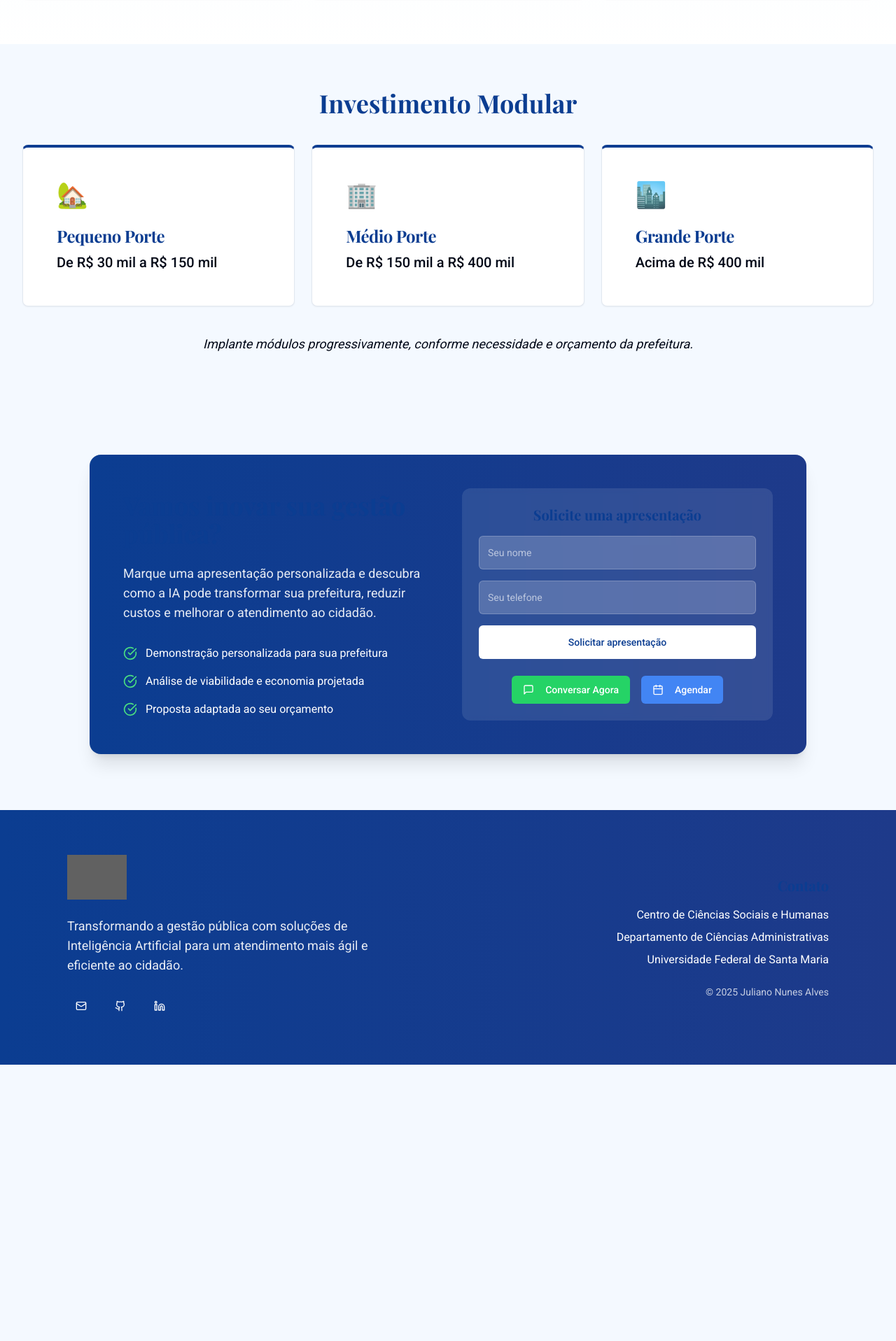
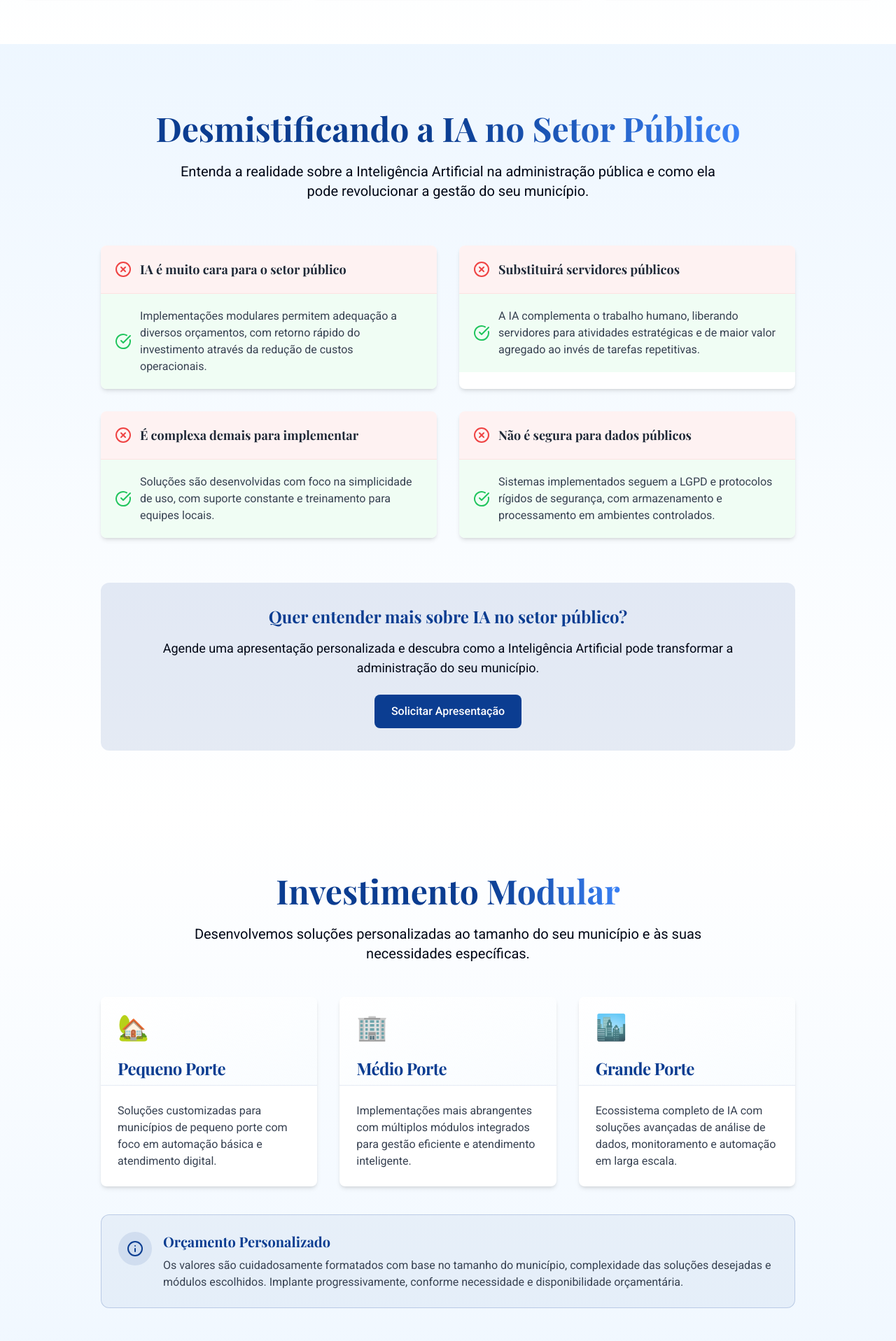
Before and after one commit to betjuliano/prefeitura-ia-transforma, a React (Vite) app: page / in a window 1280 px wide. Shown: the part 3043-4960 px from the top of the page at 70% size. Before the commit the page ends 4565 px from the top, so only its background shows below. Built offline with nearby package versions, Linux system fonts and the light colour scheme; grey boxes are pictures that could not be loaded.

Commit message:
feat: Implement investment section changes
- Remove investment values and add explanation about modular investment.
- Add a CTA for scheduling a presentation.
- Include a section to demystify AI in the public sector.

```diff
--- /dev/null
+++ b/src/components/DemystifyingAISection.tsx
@@ -0,0 +1,77 @@
+
+import React from 'react';
+import { Card, CardContent } from '@/components/ui/card';
+import { CheckCircle, XCircle } from 'lucide-react';
+
+const DemystifyingAISection: React.FC = () => {
+  const myths = [
+    {
+      myth: "IA é muito cara para o setor público",
+      reality: "Implementações modulares permitem adequação a diversos orçamentos, com retorno rápido do investimento através da redução de custos operacionais."
+    },
+    {
+      myth: "Substituirá servidores públicos",
+      reality: "A IA complementa o trabalho humano, liberando servidores para atividades estratégicas e de maior valor agregado ao invés de tarefas repetitivas."
+    },
+    {
+      myth: "É complexa demais para implementar",
+      reality: "Soluções são desenvolvidas com foco na simplicidade de uso, com suporte constante e treinamento para equipes locais."
+    },
+    {
+      myth: "Não é segura para dados públicos",
+      reality: "Sistemas implementados seguem a LGPD e protocolos rígidos de segurança, com armazenamento e processamento em ambientes controlados."
+    }
+  ];
+
+  return (
+    <section id="demystifying-ai" className="section py-24 bg-gradient-to-b from-gov-lightBlue/30 to-white">
+      <div className="max-w-5xl mx-auto px-4">
+        <h2 className="text-4xl md:text-5xl font-bold text-center mb-6">
+          Desmistificando a <span className="text-transparent bg-clip-text bg-gradient-to-r from-gov-blue to-blue-500">IA no Setor Público</span>
+        </h2>
+
+        <p className="text-xl text-center mb-16 max-w-3xl mx-auto">
+          Entenda a realidade sobre a Inteligência Artificial na administração pública e como ela pode
+          revolucionar a gestão do seu município.
+        </p>
+
+        <div className="grid grid-cols-1 lg:grid-cols-2 gap-8">
+          {myths.map((item, index) => (
+            <Card key={index} className="overflow-hidden border-none shadow-md hover:shadow-xl transition-all duration-300">
+              <CardContent className="p-0">
+                <div className="bg-red-50 p-5 border-b border-red-100 flex items-center gap-3">
+                  <XCircle className="text-red-500 h-6 w-6 flex-shrink-0" />
+                  <h3 className="font-bold text-gray-800 text-lg">{item.myth}</h3>
+                </div>
+                <div className="bg-green-50 p-5 flex items-center gap-3">
+                  <CheckCircle className="text-green-500 h-6 w-6 flex-shrink-0" />
+                  <p className="text-gray-700">{item.reality}</p>
+                </div>
+              </CardContent>
+            </Card>
+          ))}
+        </div>
+
+        <div className="mt-16 p-8 bg-gov-blue/10 rounded-xl text-center">
+          <h3 className="text-2xl font-bold text-gov-blue mb-4">
+            Quer entender mais sobre IA no setor público?
+          </h3>
+          <p className="text-lg mb-6">
+            Agende uma apresentação personalizada e descubra como a Inteligência Artificial
+            pode transformar a administração do seu município.
+          </p>
+          <div className="flex flex-col sm:flex-row gap-4 justify-center">
+            <a
+              href="#cta"
+              className="inline-flex items-center justify-center px-6 py-3 bg-gov-blue text-white font-medium rounded-lg hover:bg-blue-700 transition-colors"
+            >
+              Solicitar Apresentação
+            </a>
+          </div>
+        </div>
+      </div>
+    </section>
+  );
+};
+
+export default DemystifyingAISection;
--- a/src/components/InvestmentSection.tsx
+++ b/src/components/InvestmentSection.tsx
@@ -1,47 +1,67 @@
 
 import React from 'react';
 import { Card, CardContent, CardHeader, CardTitle } from '@/components/ui/card';
+import { ArrowRight, Info } from 'lucide-react';
 
 const investments = [
   {
     title: "Pequeno Porte",
-    range: "De R$ 30 mil a R$ 150 mil",
+    description: "Soluções customizadas para municípios de pequeno porte com foco em automação básica e atendimento digital.",
     icon: "🏡"
   },
   {
     title: "Médio Porte",
-    range: "De R$ 150 mil a R$ 400 mil",
+    description: "Implementações mais abrangentes com múltiplos módulos integrados para gestão eficiente e atendimento inteligente.",
     icon: "🏢"
   },
   {
     title: "Grande Porte",
-    range: "Acima de R$ 400 mil",
+    description: "Ecossistema completo de IA com soluções avançadas de análise de dados, monitoramento e automação em larga escala.",
     icon: "🏙️"
   }
 ];
 
 const InvestmentSection: React.FC = () => {
   return (
-    <section className="section">
-      <h2 className="section-title">Investimento Modular</h2>
+    <section id="investment" className="section py-20 bg-gradient-to-b from-white to-gov-lightBlue/20">
+      <div className="max-w-5xl mx-auto px-4">
+        <h2 className="text-4xl md:text-5xl font-bold text-gov-blue mb-6 text-center">
+          Investimento <span className="text-transparent bg-clip-text bg-gradient-to-r from-gov-blue to-blue-500">Modular</span>
+        </h2>
 
-      <div className="card-grid">
+        <p className="text-xl text-center mb-12 max-w-3xl mx-auto">
+          Desenvolvemos soluções personalizadas ao tamanho do seu município e às suas necessidades específicas.
+        </p>
+
+        <div className="grid grid-cols-1 md:grid-cols-3 gap-8">
           {investments.map((investment, index) => (
-          <Card key={index} className="feature-card border-t-4 border-t-gov-blue">
-            <CardHeader className="pb-2">
+            <Card key={index} className="overflow-hidden border-none shadow-md hover:shadow-xl transition-all duration-300">
+              <CardHeader className="pb-2 bg-gradient-to-br from-white to-gov-lightBlue/20 border-b border-b-gov-blue/10">
                 <div className="text-4xl mb-4">{investment.icon}</div>
                 <CardTitle className="text-2xl">{investment.title}</CardTitle>
               </CardHeader>
-            <CardContent>
-              <p className="text-xl font-medium">{investment.range}</p>
+              <CardContent className="p-6">
+                <p className="text-gray-700">{investment.description}</p>
               </CardContent>
             </Card>
           ))}
         </div>
 
-      <p className="text-center mt-10 text-lg italic">
-        Implante módulos progressivamente, conforme necessidade e orçamento da prefeitura.
+        <div className="mt-10 p-6 bg-gov-blue/5 border border-gov-blue/20 rounded-xl">
+          <div className="flex items-start gap-4">
+            <div className="bg-gov-blue/10 p-3 rounded-full">
+              <Info className="h-6 w-6 text-gov-blue" />
+            </div>
+            <div>
+              <h3 className="text-xl font-semibold text-gov-blue mb-2">Orçamento Personalizado</h3>
+              <p className="text-gray-700">
+                Os valores são cuidadosamente formatados com base no tamanho do município, complexidade das soluções
+                desejadas e módulos escolhidos. Implante progressivamente, conforme necessidade e disponibilidade orçamentária.
               </p>
+            </div>
+          </div>
+        </div>
+      </div>
     </section>
   );
 };
--- a/src/pages/Index.tsx
+++ b/src/pages/Index.tsx
@@ -5,6 +5,7 @@ import AboutSection from '@/components/AboutSection';
 import WhyAISection from '@/components/WhyAISection';
 import ImpactSection from '@/components/ImpactSection';
 import SolutionsSection from '@/components/SolutionsSection';
+import DemystifyingAISection from '@/components/DemystifyingAISection';
 import InvestmentSection from '@/components/InvestmentSection';
 import CTASection from '@/components/CTASection';
 import Footer from '@/components/Footer';
@@ -19,6 +20,7 @@ const Index: React.FC = () => {
         <WhyAISection />
         <ImpactSection />
         <SolutionsSection />
+        <DemystifyingAISection />
         <InvestmentSection />
         <CTASection />
       </main>
```
Lines whose indentation alone changed are shown as unchanged.
